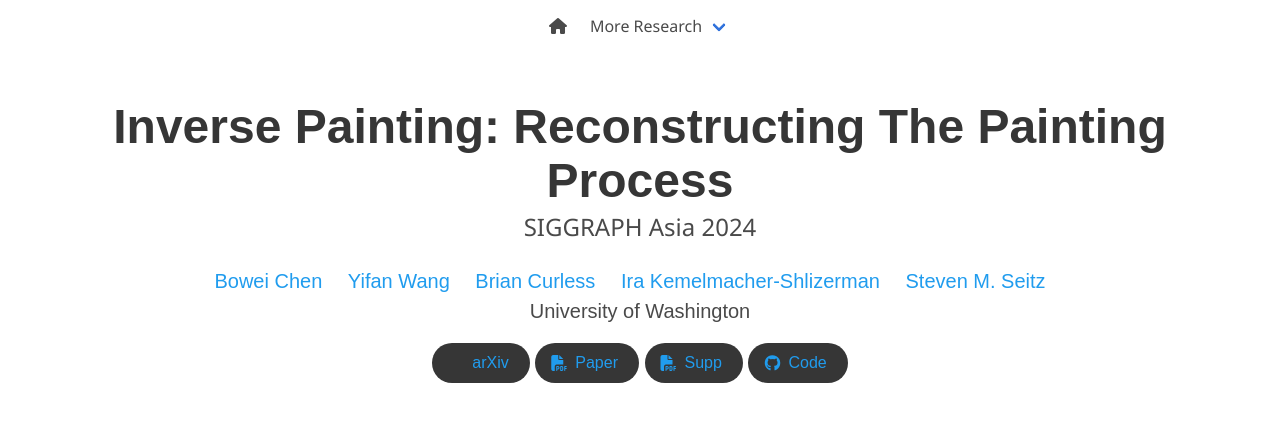
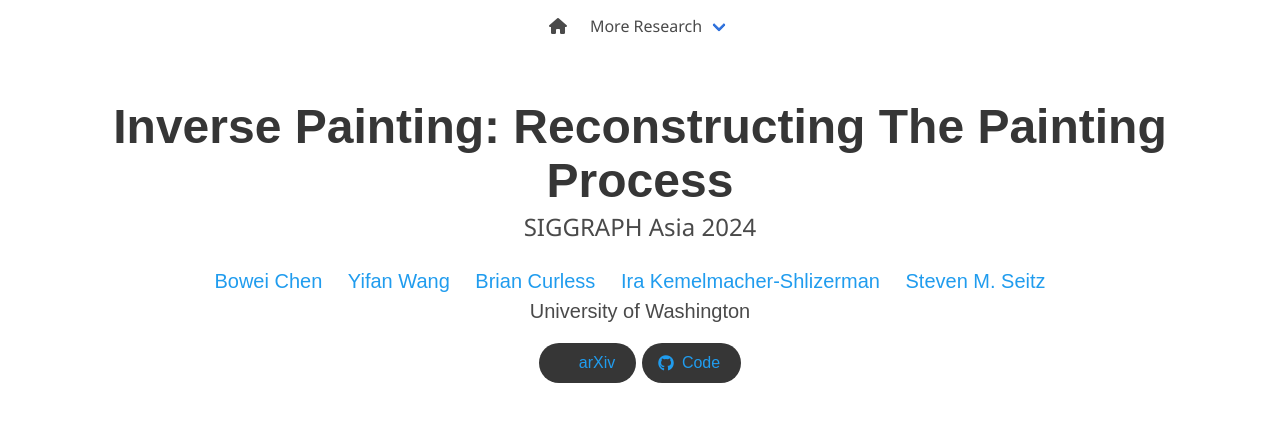
Before and after one commit to inversepainting/inversepainting.github.io, a plain HTML site: page index.html in a window 1280 px wide. Shown: the top 433 px of the page. Drawn offline with nearby package versions, Linux system fonts and the light colour scheme; some packages are replaced by stand-ins of ours; some icons are missing; a web font is replaced by a local one.

Commit message:
first commit

```diff
--- a/index.html
+++ b/index.html
@@ -145,24 +145,6 @@
                       <i class="ai ai-arxiv"></i>
                   </span>
                   <span>arXiv</span>
-                </a>
-            </span>
-            <span class="link-block">
-                <a href="static/paper/main.pdf"
-                   class="external-link button is-normal is-rounded is-dark">
-                  <span class="icon">
-                      <i class="fas fa-file-pdf"></i>
-                  </span>
-                  <span>Paper</span>
-                </a>
-              </span>
-            <span class="link-block">
-                <a href="static/paper/supp.pdf"
-                   class="external-link button is-normal is-rounded is-dark">
-                  <span class="icon">
-                      <i class="fas fa-file-pdf"></i>
-                  </span>
-                  <span>Supp</span>
                 </a>
             </span>
             <span class="link-block">
```
